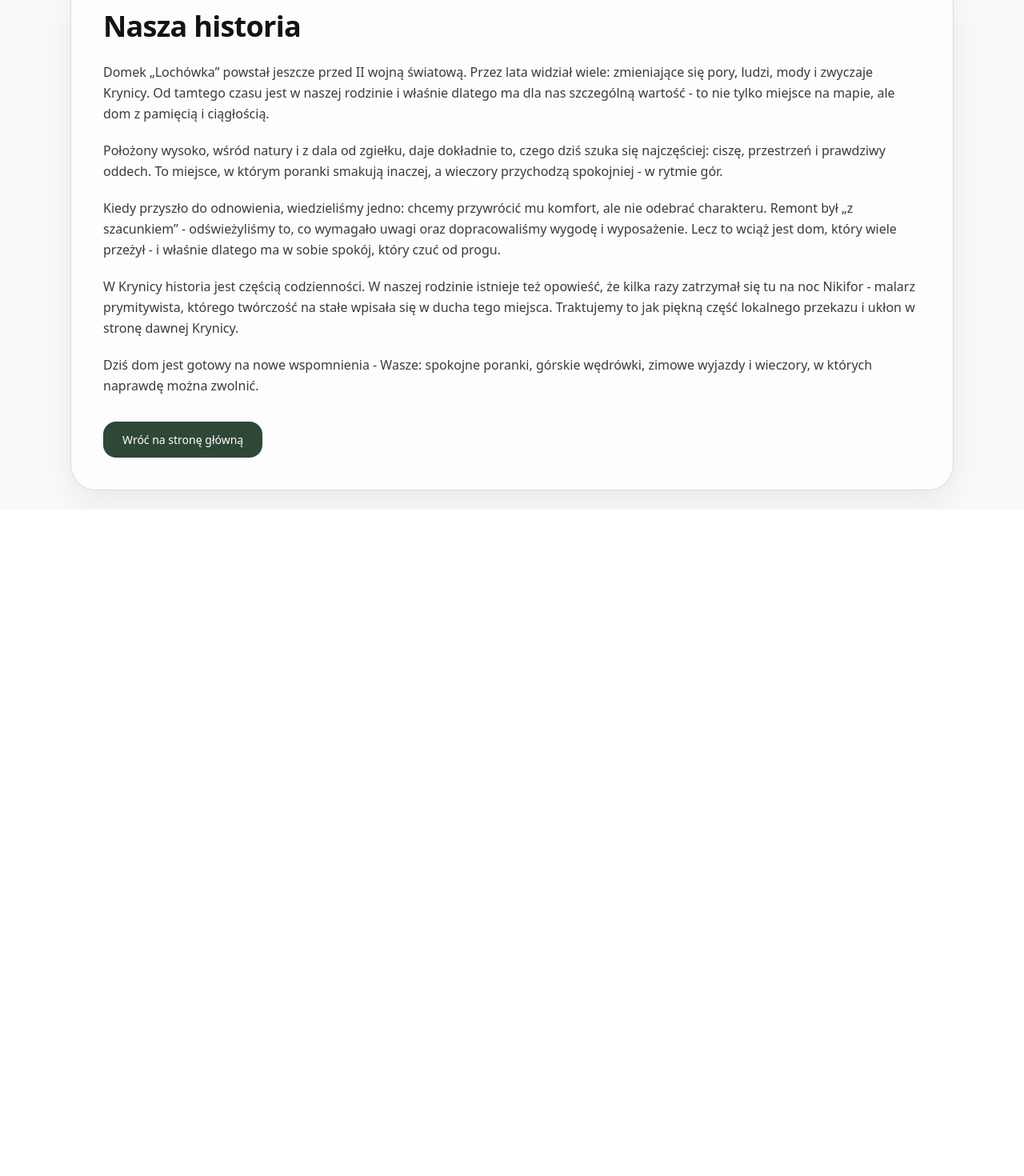
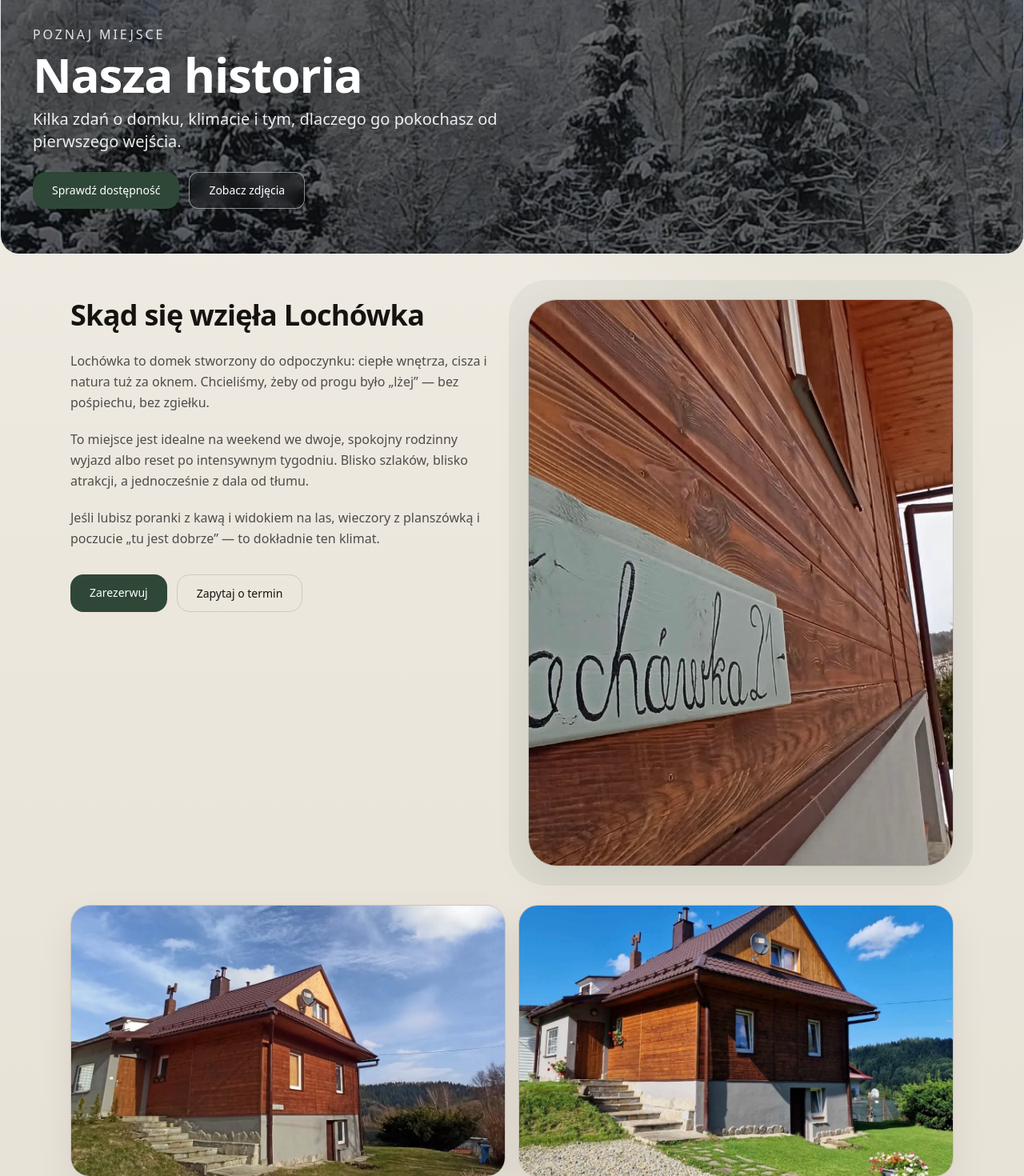
Before and after one commit to kulawikola2005-a11y/demolochowka, a Next.js app: page /historia in a window 1280 px wide. Shown: the part 260-1730 px from the top of the page at 80% size. Before the commit the page ends 897 px from the top, so only its background shows below. Built offline with nearby package versions, Linux system fonts and the light colour scheme.

Commit message:
Historia: add hero + story layout + images

```diff
--- a/src/app/historia/page.tsx
+++ b/src/app/historia/page.tsx
@@ -1,46 +1,130 @@
+import Image from "next/image";
 import Link from "next/link";
+import { site } from "@/data/site";
 
 export default function HistoriaPage() {
+  const photos = (site.gallery ?? []).filter(Boolean);
+  const heroImg = photos[1] ?? photos[0] ?? "/gallery/02.jpg";
+  const sideImg = photos[2] ?? "/gallery/03.jpg";
+  const extra1 = photos[3] ?? "/gallery/04.jpg";
+  const extra2 = photos[4] ?? "/gallery/05.jpg";
+
   return (
-    <main className="bg-stone-50 min-h-screen pt-28">
+    <main className="w-full">
+      {/* HERO / HEADLINE */}
+      <section className="w-full max-w-none px-0 pt-0">
+        <div className="relative overflow-hidden rounded-none sm:rounded-3xl border-0 sm:border">
+          <div className="relative h-[52svh] sm:h-[60svh] min-h-[360px]">
+            <Image
+              src={heroImg}
+              alt="Nasza historia — Lochówka"
+              fill
+              priority
+              className="object-cover opacity-95"
+              sizes="100vw"
+            />
+            <div className="absolute inset-0 bg-black/55" />
 
-      <section className="container-page section-pad">
-        <div className="card-soft p-7 md:p-10">
-          <h1 className="section-title">Nasza historia</h1>
+            <div className="absolute inset-0 flex items-end">
+              <div className="w-full px-4 sm:px-6 md:px-10 pb-10 sm:pb-14">
+                <p className="text-sm sm:text-base uppercase tracking-[0.18em] text-white/85 drop-shadow-[0_6px_14px_rgba(0,0,0,0.45)]">
+                  Poznaj miejsce
+                </p>
+                <h1 className="mt-2 text-4xl sm:text-5xl md:text-6xl font-semibold text-white drop-shadow-[0_10px_22px_rgba(0,0,0,0.55)]">
+                  Nasza historia
+                </h1>
+                <p className="mt-3 max-w-2xl text-base sm:text-lg md:text-xl text-white/90 drop-shadow-[0_6px_14px_rgba(0,0,0,0.45)]">
+                  Kilka zdań o domku, klimacie i tym, dlaczego go pokochasz od pierwszego wejścia.
+                </p>
 
-          <div className="mt-6 space-y-5 text-neutral-800/90 leading-relaxed">
+                <div className="mt-6 flex flex-wrap gap-3">
+                  <Link href="/rezerwacja" className="btn-primary">
+                    Sprawdź dostępność
+                  </Link>
+                  <a
+                    href="/#galeria"
+                    className="rounded-xl border border-white/50 bg-black/25 backdrop-blur px-5 sm:px-6 py-3 text-sm font-medium text-white hover:bg-black/35"
+                  >
+                    Zobacz zdjęcia
+                  </a>
+                </div>
+              </div>
+            </div>
+          </div>
+        </div>
+      </section>
+
+      {/* TREŚĆ + ZDJĘCIE */}
+      <section className="mx-auto max-w-6xl px-4 sm:px-6 py-12 sm:py-14">
+        <div className="grid gap-10 md:grid-cols-2 md:items-start">
+          <div>
+            <h2 className="section-title">Skąd się wzięła Lochówka</h2>
+
+            <div className="mt-6 space-y-5 text-neutral-800/80 leading-relaxed">
               <p>
-              Domek „Lochówka” powstał jeszcze przed II wojną światową. Przez lata widział wiele: zmieniające się pory,
-              ludzi, mody i zwyczaje Krynicy. Od tamtego czasu jest w naszej rodzinie i właśnie dlatego ma dla nas
-              szczególną wartość - to nie tylko miejsce na mapie, ale dom z pamięcią i ciągłością.
+                Lochówka to domek stworzony do odpoczynku: ciepłe wnętrza, cisza i natura tuż za oknem.
+                Chcieliśmy, żeby od progu było „lżej” — bez pośpiechu, bez zgiełku.
               </p>
               <p>
-              Położony wysoko, wśród natury i z dala od zgiełku, daje dokładnie to, czego dziś szuka się najczęściej:
-              ciszę, przestrzeń i prawdziwy oddech. To miejsce, w którym poranki smakują inaczej, a wieczory przychodzą
-              spokojniej - w rytmie gór.
+                To miejsce jest idealne na weekend we dwoje, spokojny rodzinny wyjazd albo reset po intensywnym tygodniu.
+                Blisko szlaków, blisko atrakcji, a jednocześnie z dala od tłumu.
               </p>
               <p>
-              Kiedy przyszło do odnowienia, wiedzieliśmy jedno: chcemy przywrócić mu komfort, ale nie odebrać charakteru.
-              Remont był „z szacunkiem” - odświeżyliśmy to, co wymagało uwagi oraz dopracowaliśmy wygodę i wyposażenie.
-              Lecz to wciąż jest dom, który wiele przeżył - i właśnie dlatego ma w sobie spokój, który czuć od progu.
-            </p>
-            <p>
-              W Krynicy historia jest częścią codzienności. W naszej rodzinie istnieje też opowieść, że kilka razy
-              zatrzymał się tu na noc Nikifor - malarz prymitywista, którego twórczość na stałe wpisała się w ducha tego
-              miejsca. Traktujemy to jak piękną część lokalnego przekazu i ukłon w stronę dawnej Krynicy.
-            </p>
-            <p>
-              Dziś dom jest gotowy na nowe wspomnienia - Wasze: spokojne poranki, górskie wędrówki, zimowe wyjazdy i
-              wieczory, w których naprawdę można zwolnić.
+                Jeśli lubisz poranki z kawą i widokiem na las, wieczory z planszówką i poczucie „tu jest dobrze” —
+                to dokładnie ten klimat.
               </p>
             </div>
 
-          <div className="mt-8">
-            <Link href="/" className="btn-primary inline-flex">
-              Wróć na stronę główną
+            <div className="mt-8 flex flex-wrap gap-3">
+              <Link href="/rezerwacja" className="btn-primary">
+                Zarezerwuj
               </Link>
+              <a href="/#kontakt" className="btn-ghost">
+                Zapytaj o termin
+              </a>
             </div>
           </div>
+
+          <div className="relative">
+            <div
+              className="relative w-full overflow-hidden rounded-[36px] border"
+              style={{ borderColor: "var(--border)", boxShadow: "var(--shadow)" }}
+            >
+              <div className="relative w-full aspect-[4/5] md:aspect-[3/4]">
+                <Image src={sideImg} alt="Lochówka" fill className="object-cover" sizes="(min-width: 768px) 45vw, 92vw" />
+              </div>
+            </div>
+            <div
+              className="pointer-events-none absolute -inset-6 -z-10 rounded-[48px]"
+              style={{ background: "rgba(47,71,55,.06)" }}
+            />
+          </div>
+        </div>
+
+        {/* MINI ZDJĘCIA / DODATEK */}
+        <div className="mt-12 grid gap-4 sm:grid-cols-2">
+          <div
+            className="relative overflow-hidden rounded-3xl border"
+            style={{ borderColor: "var(--border)", boxShadow: "var(--shadow)" }}
+          >
+            <div className="relative w-full aspect-[16/10]">
+              <Image src={extra1} alt="Lochówka — zdjęcie" fill className="object-cover" sizes="(min-width: 640px) 48vw, 92vw" />
+            </div>
+          </div>
+
+          <div
+            className="relative overflow-hidden rounded-3xl border"
+            style={{ borderColor: "var(--border)", boxShadow: "var(--shadow)" }}
+          >
+            <div className="relative w-full aspect-[16/10]">
+              <Image src={extra2} alt="Lochówka — zdjęcie" fill className="object-cover" sizes="(min-width: 640px) 48vw, 92vw" />
+            </div>
+          </div>
+        </div>
+
+        <p className="mt-10 text-sm text-neutral-600">
+          Lokalizacja: {site.location} · (dokładny adres po potwierdzeniu)
+        </p>
       </section>
     </main>
   );
```
Lines whose indentation alone changed are shown as unchanged.
